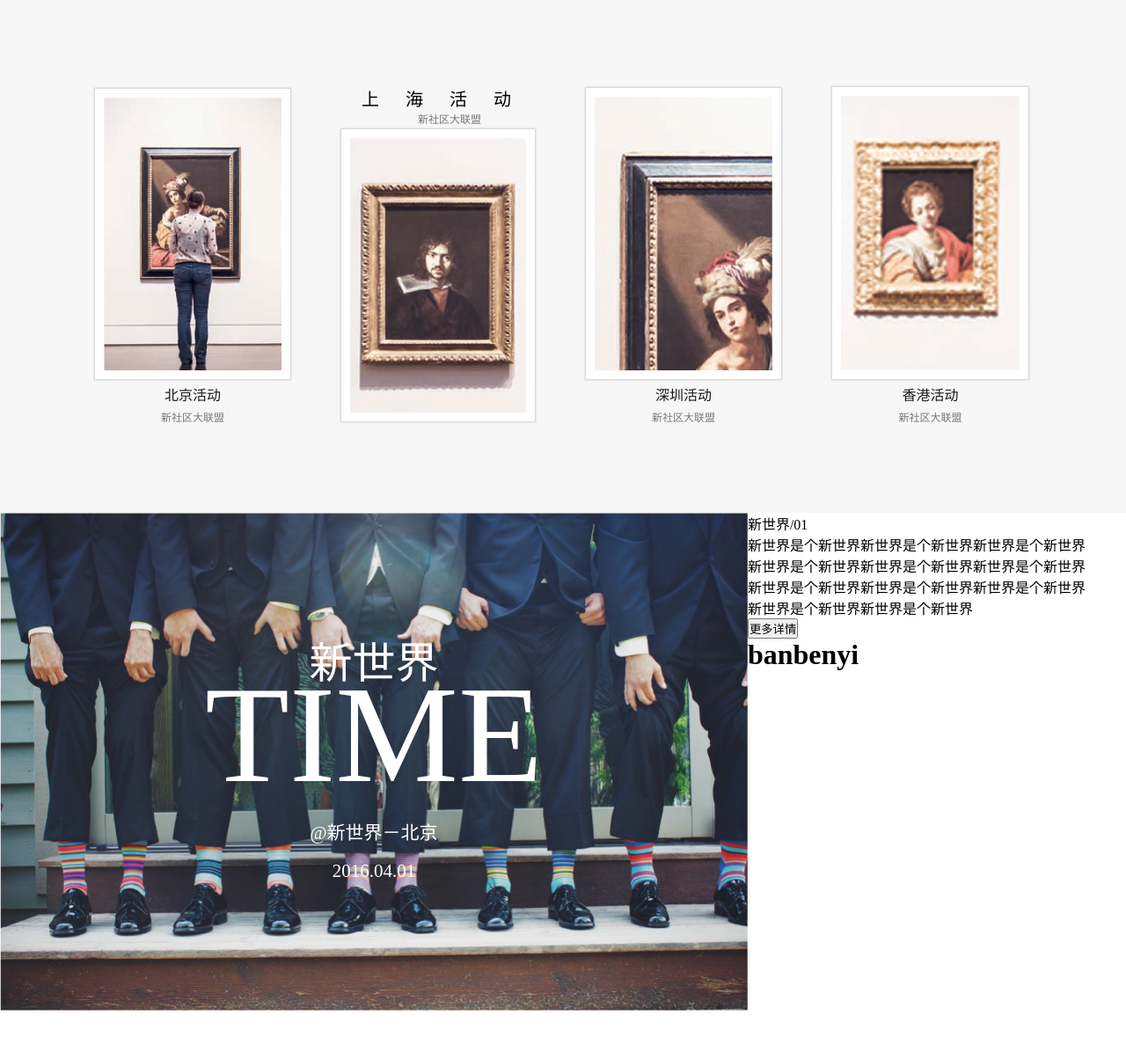
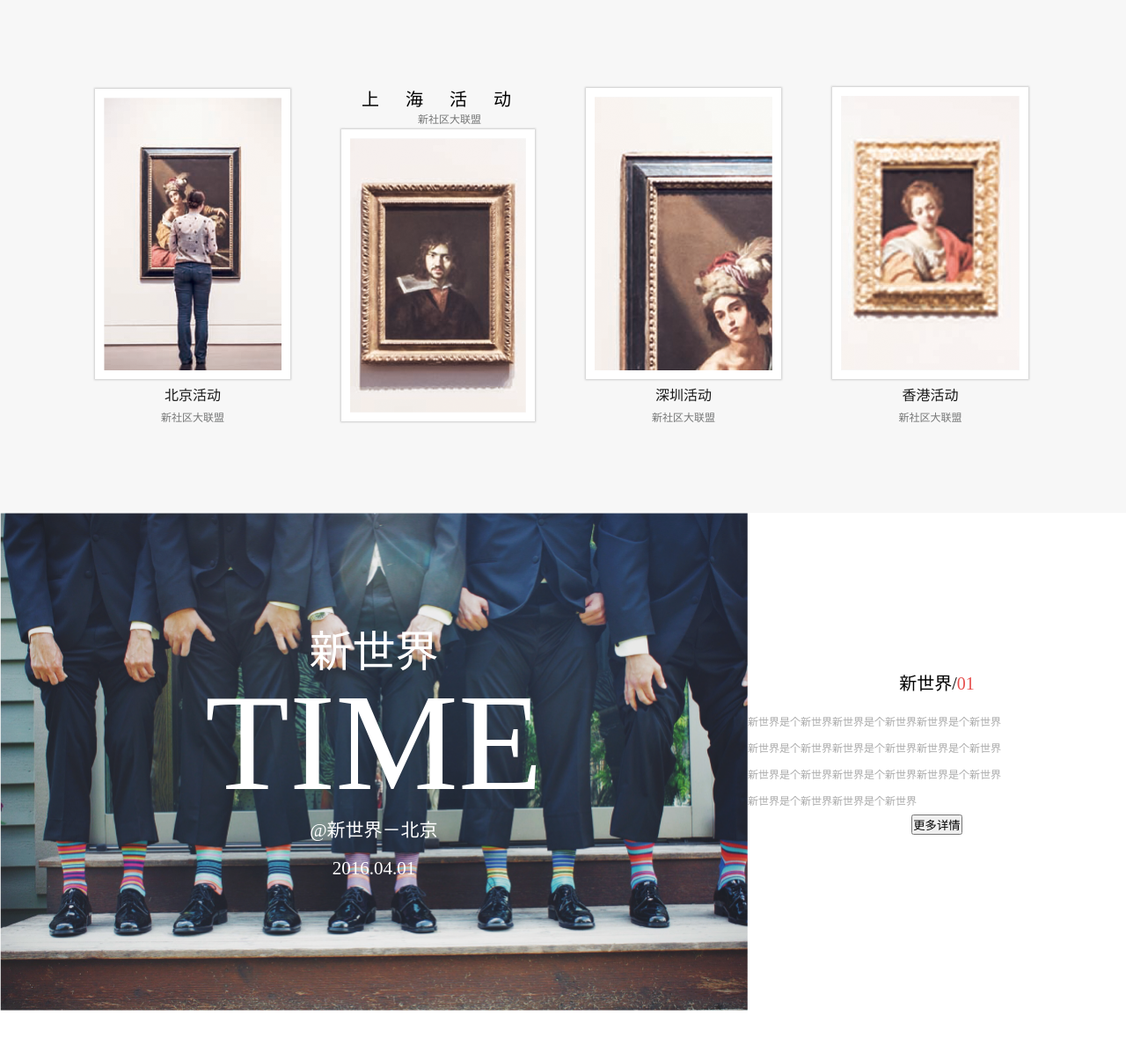
Before and after one commit to small-huge-egg/demo, a PHP site: the page made by ife/第七个.html in a window 1280 px wide. Shown: the part 1694-2890 px from the top of the page at 88% size. Run offline with PHP 8.4, Linux system fonts and the light colour scheme.

Commit message:
进度慢

```diff
--- a/ife/style/seventh.css
+++ b/ife/style/seventh.css
@@ -313,15 +313,15 @@ nav ul li a:hover{
     text-align:center;
     font-size:49px;
     font-family: 'MicrosoftYaHei';
-    line-height:75px;
+    line-height:49px;
     color:#fff;
 }
 .newworld-towtext{
     text-align:center;
     font-size:157px;
+    line-height:157px;
     font-family: 'MicrosoftYaHei';
     color:#fff;
-    margin-top:-47px;
 }
 .newworld-threetext{
     text-align:center;
@@ -330,6 +330,35 @@ nav ul li a:hover{
     line-height:43px;
     color:#fff;
 }
+#newworld-triangleleft{
+    margin-top:-156px;
+    vertical-align: center;
+    border-top:15px solid transparent;
+    border-right: 24px solid #fff;
+    border-bottom: 15px solid transparent;
+}
 .newworld-right{
     float:left;
+    text-align:center;
+    width:33.6%;
 }
+.newworld-fourtext{
+    margin-top:165px;
+    line-height: 58px;
+    font-size: 20px;
+    font-family: 'MicrosoftYahei';
+}
+.zeroone{
+    color:rgb(231,79,77);
+}
+.newworld-fivetext{
+    width:288px;
+    text-align: left;
+    line-height: 30px;
+    font-size: 12px;
+    font-family: 'SimSun';
+    color:rgb(170,170,170);
+}
+.ii{
+    text-align:center;
+}
--- a/ife/第七个.html
+++ b/ife/第七个.html
@@ -111,12 +111,12 @@
                     <p class="newworld-onetext">新世界</p>
                     <p class="newworld-towtext">TIME</p>
                     <p class="newworld-threetext">@新世界－北京<br>2016.04.01</p>
+                    <div class="newworld-triangleleft"></div>
                 </div>
                 <div class="newworld-right">
-                    <p class="newworld-fourtext">新世界/01</p>
-                    <p class="newworld-fivetext">新世界是个新世界新世界是个新世界新世界是个新世界<br>新世界是个新世界新世界是个新世界新世界是个新世界<br>新世界是个新世界新世界是个新世界新世界是个新世界<br>新世界是个新世界新世界是个新世界</p>
+                    <p class="newworld-fourtext">新世界/<span class="zeroone">01</span></p>
+                    <div class="ii"><p class="newworld-fivetext">新世界是个新世界新世界是个新世界新世界是个新世界<br>新世界是个新世界新世界是个新世界新世界是个新世界<br>新世界是个新世界新世界是个新世界新世界是个新世界<br>新世界是个新世界新世界是个新世界</p></div>
                     <input type="button" value="更多详情">
-                    <h1>banbenyi</h1>
                 </div>
             </div>
         </body>
```
